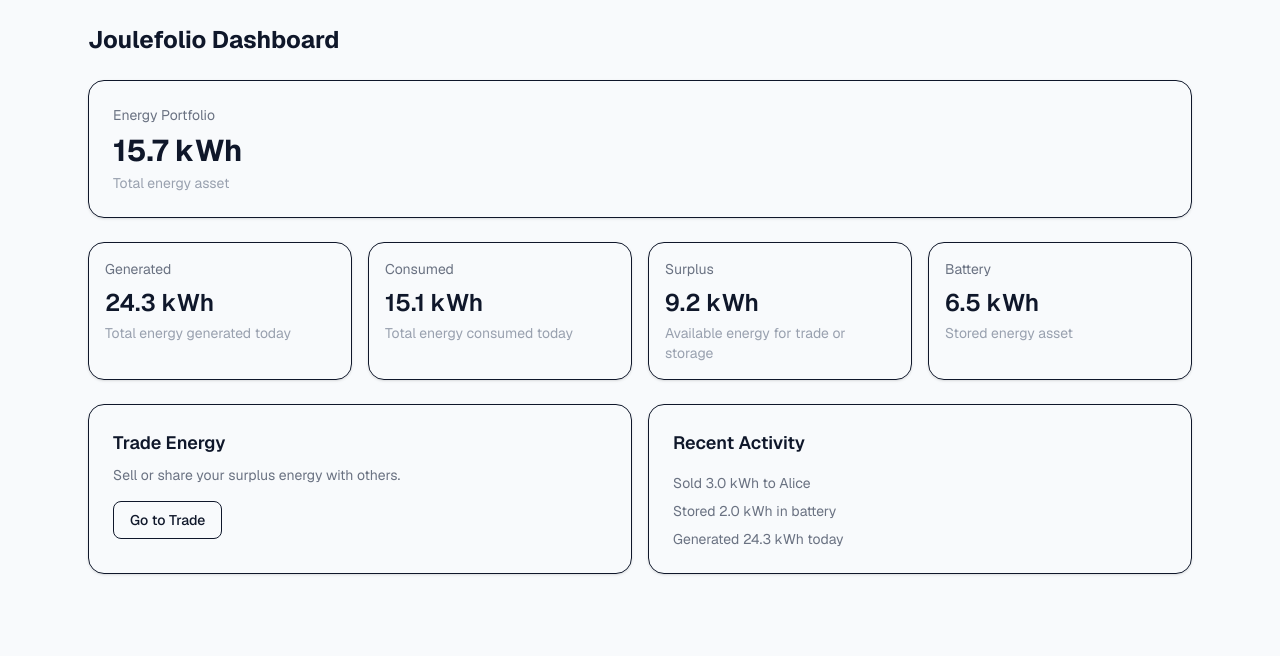
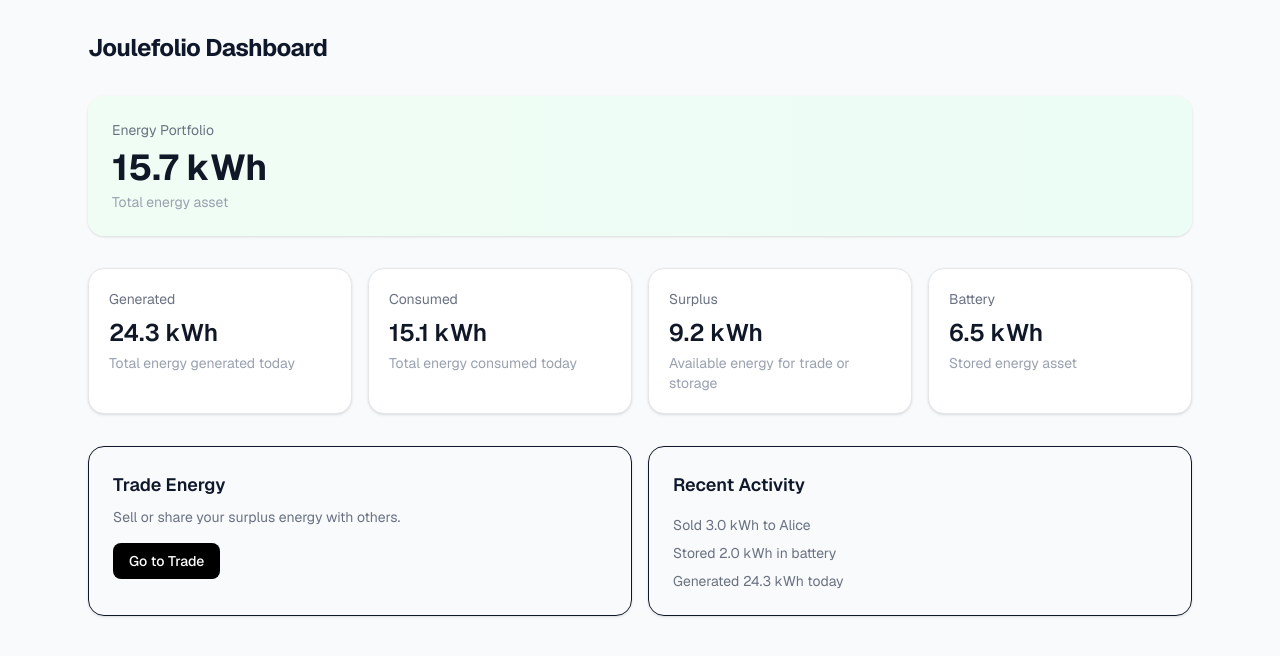
Before and after one commit to jysaa5/joulefolio, a Next.js app: page /dashboard in a window 1280 px wide. Shown: the top 656 px of the page. Built offline with nearby package versions, Linux system fonts and the light colour scheme.

Commit message:
feat: refine dashboard layout and card styles

```diff
--- a/src/app/dashboard/page.tsx
+++ b/src/app/dashboard/page.tsx
@@ -12,21 +12,21 @@ export default function DashboardPage() {
   const recentActivities = ["Sold 3.0 kWh to Alice", "Stored 2.0 kWh in battery", "Generated 24.3 kWh today"];
 
   return (
-    <main className="mx-auto max-w-6xl p-6">
-      <h1 className="text-2xl font-bold">Joulefolio Dashboard</h1>
+    <main className="mx-auto max-w-6xl px-6 py-8">
+      <h1 className="text-2xl font-bold tracking-tight">Joulefolio Dashboard</h1>
 
-      <div className="mt-6">
+      <section className="mt-8">
         <PortfolioSummaryCard totalAsset={totalAsset} />
-      </div>
+      </section>
 
-      <section className="mt-6 grid gap-4 md:grid-cols-2 xl:grid-cols-4">
+      <section className="mt-8 grid gap-4 sm:grid-cols-2 lg:grid-cols-4">
         <EnergyMetricCard label="Generated" value={summary.generated} description="Total energy generated today" />
         <EnergyMetricCard label="Consumed" value={summary.consumed} description="Total energy consumed today" />
         <EnergyMetricCard label="Surplus" value={summary.surplus} description="Available energy for trade or storage" />
         <EnergyMetricCard label="Battery" value={summary.battery} description="Stored energy asset" />
       </section>
 
-      <section className="mt-6 grid gap-4 lg:grid-cols-2">
+      <section className="mt-8 grid gap-4 lg:grid-cols-2">
         <QuickActionCard href="/trade" title="Trade Energy" description="Sell or share your surplus energy with others." buttonText="Go to Trade" />
         <RecentActivityCard items={recentActivities} />
       </section>
--- a/src/widgets/dashboard/ui/EnergyMetricCard.tsx
+++ b/src/widgets/dashboard/ui/EnergyMetricCard.tsx
@@ -7,9 +7,9 @@ type EnergyMetricCardProps = {
 
 export default function EnergyMetricCard({ label, value, unit = "kWh", description }: EnergyMetricCardProps) {
   return (
-    <div className="rounded-2xl border p-4 shadow-sm">
+    <div className="rounded-2xl border border-gray-200 bg-white p-5 shadow-sm transition hover:shadow-md">
       <p className="text-sm text-gray-500">{label}</p>
-      <p className="mt-2 text-2xl font-semibold">
+      <p className="mt-2 text-2xl font-semibold text-gray-900">
         {value.toFixed(1)} {unit}
       </p>
       {description ? <p className="mt-1 text-sm text-gray-400">{description}</p> : null}
--- a/src/widgets/dashboard/ui/PortfolioSummaryCard.tsx
+++ b/src/widgets/dashboard/ui/PortfolioSummaryCard.tsx
@@ -5,9 +5,9 @@ type PortfolioSummaryCardProps = {
 
 export default function PortfolioSummaryCard({ totalAsset, description = "Total energy asset" }: PortfolioSummaryCardProps) {
   return (
-    <section className="rounded-2xl border p-6 shadow-sm">
+    <section className="rounded-2xl bg-linear-to-r from-green-50 to-emerald-50 p-6 shadow-sm">
       <p className="text-sm text-gray-500">Energy Portfolio</p>
-      <h2 className="mt-2 text-3xl font-bold">{totalAsset.toFixed(1)} kWh</h2>
+      <h2 className="mt-2 text-4xl font-bold text-gray-900">{totalAsset.toFixed(1)} kWh</h2>
       <p className="mt-1 text-sm text-gray-400">{description}</p>
     </section>
   );
--- a/src/widgets/dashboard/ui/QuickActionCard.tsx
+++ b/src/widgets/dashboard/ui/QuickActionCard.tsx
@@ -12,7 +12,7 @@ export default function QuickActionCard({ href, title, description, buttonText }
     <section className="rounded-2xl border p-6 shadow-sm">
       <h2 className="text-lg font-semibold">{title}</h2>
       <p className="mt-2 text-sm text-gray-500">{description}</p>
-      <Link href={href} className="mt-4 inline-flex rounded-lg border px-4 py-2 text-sm font-medium">
+      <Link href={href} className="mt-4 inline-flex items-center rounded-lg bg-black px-4 py-2 text-sm font-medium text-white hover:bg-gray-800">
         {buttonText}
       </Link>
     </section>
```
